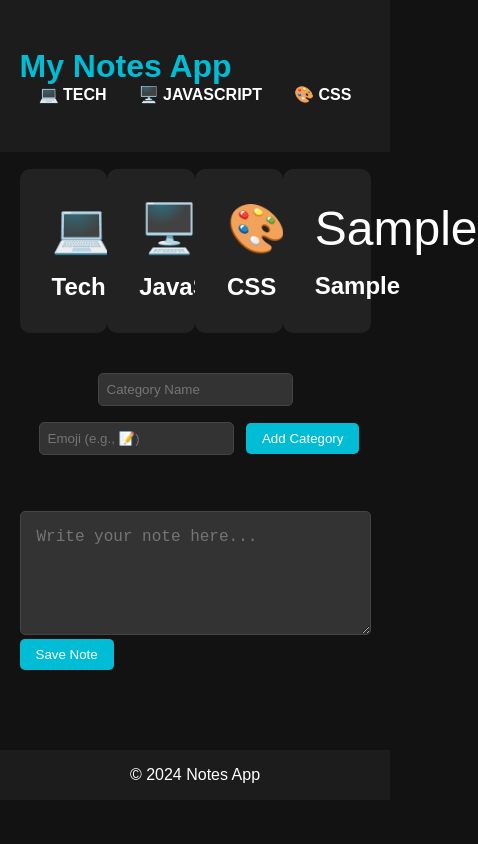
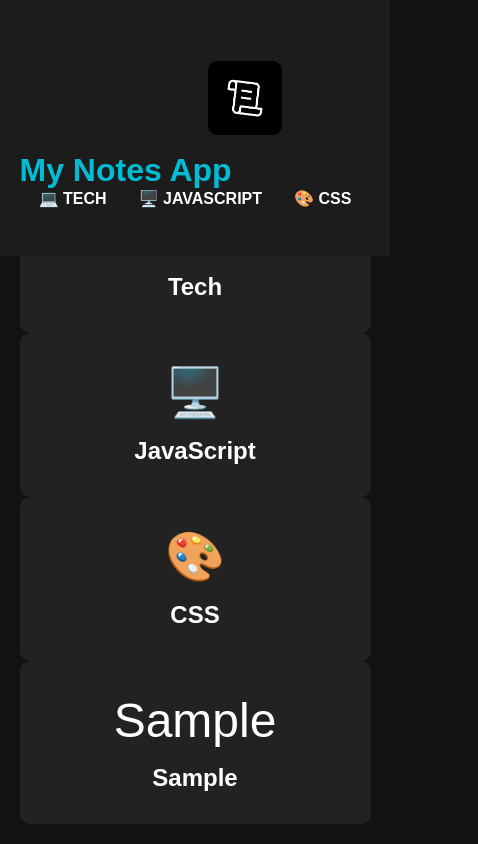
Before and after one commit to spsinghrathore/notes, a plain HTML site: page index.html in a window 390 px wide. Both pictures are taken after typing "Sample", "Sample" into the empty fields and a click on the button "Add Category". Shown: the top 844 px of the page, 478 px wide, since content can reach past the window. Drawn offline with Linux system fonts and the light colour scheme.

Commit message:
added a icon and favicon

```diff
--- a/assets/css/main.css
+++ b/assets/css/main.css
@@ -24,6 +24,12 @@ a {
 }
 
 /* Header */
+.logo {
+margin-left: 50%;
+padding: 0;
+  width: 100px;
+
+}
 #header {
   background: #1c1c1c;
   padding: 1rem 0;
@@ -176,3 +182,14 @@ footer {
   background: #444;
   font-weight: bold;
 }
+/* Responsive Styling for Mobile */
+@media screen and (max-width: 600px) {
+  .categories {
+    flex-direction: column;
+    align-items: center;
+  }
+
+  .category {
+    width: 100%;
+  }
+}
--- a/assets/js/app.js
+++ b/assets/js/app.js
@@ -113,6 +113,13 @@ function addCategory() {
 
     categoriesContainer.appendChild(newCategoryCard); // Append the new category card to the categories container
 
+    // Add the new category to the select dropdown
+    const categorySelect = document.getElementById('categorySelect');
+    const newOption = document.createElement('option');
+    newOption.value = categoryName.toLowerCase();
+    newOption.text = `${categoryEmoji} ${categoryName}`;
+    categorySelect.appendChild(newOption);
+
     // Create an empty array for the new category in localStorage
     localStorage.setItem(categoryName.toLowerCase(), JSON.stringify([]));
 
--- a/index.html
+++ b/index.html
@@ -5,11 +5,13 @@
   <meta name="viewport" content="width=device-width, initial-scale=1.0">
   <title>Notes App</title>
   <link rel="stylesheet" href="assets/css/main.css">
+  <link rel="icon" href="/assets/images/icon.png" type="image/x-icon">
 </head>
 <body>
   <!-- Header Section -->
   <header id="header">
     <div class="container">
+      <img src="/assets/images/icon.png" class="logo">
       <h1>My Notes App</h1>
       <nav>
         <ul id="categoryNav">
```
Also changed, not shown: assets/images/icon.png (added).
